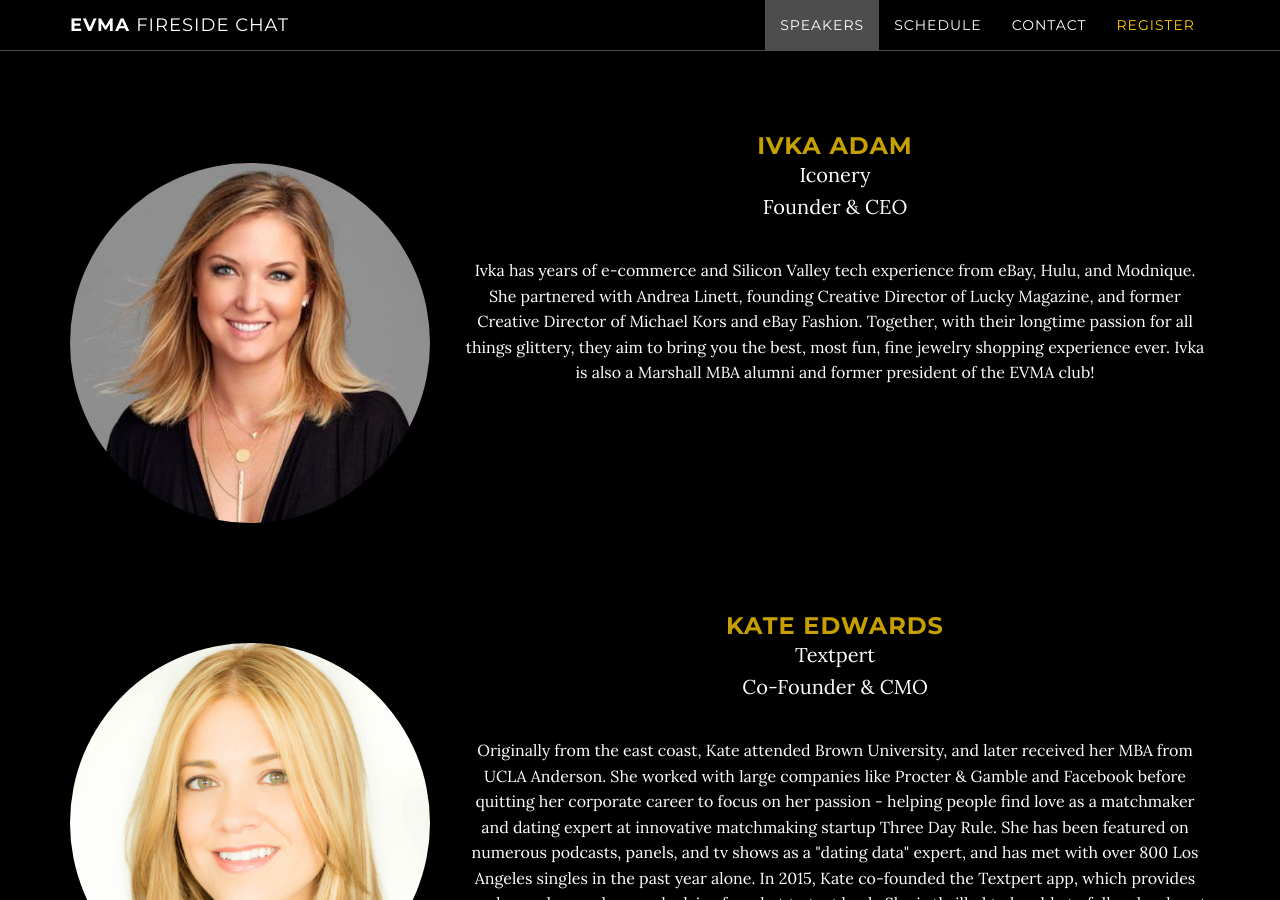
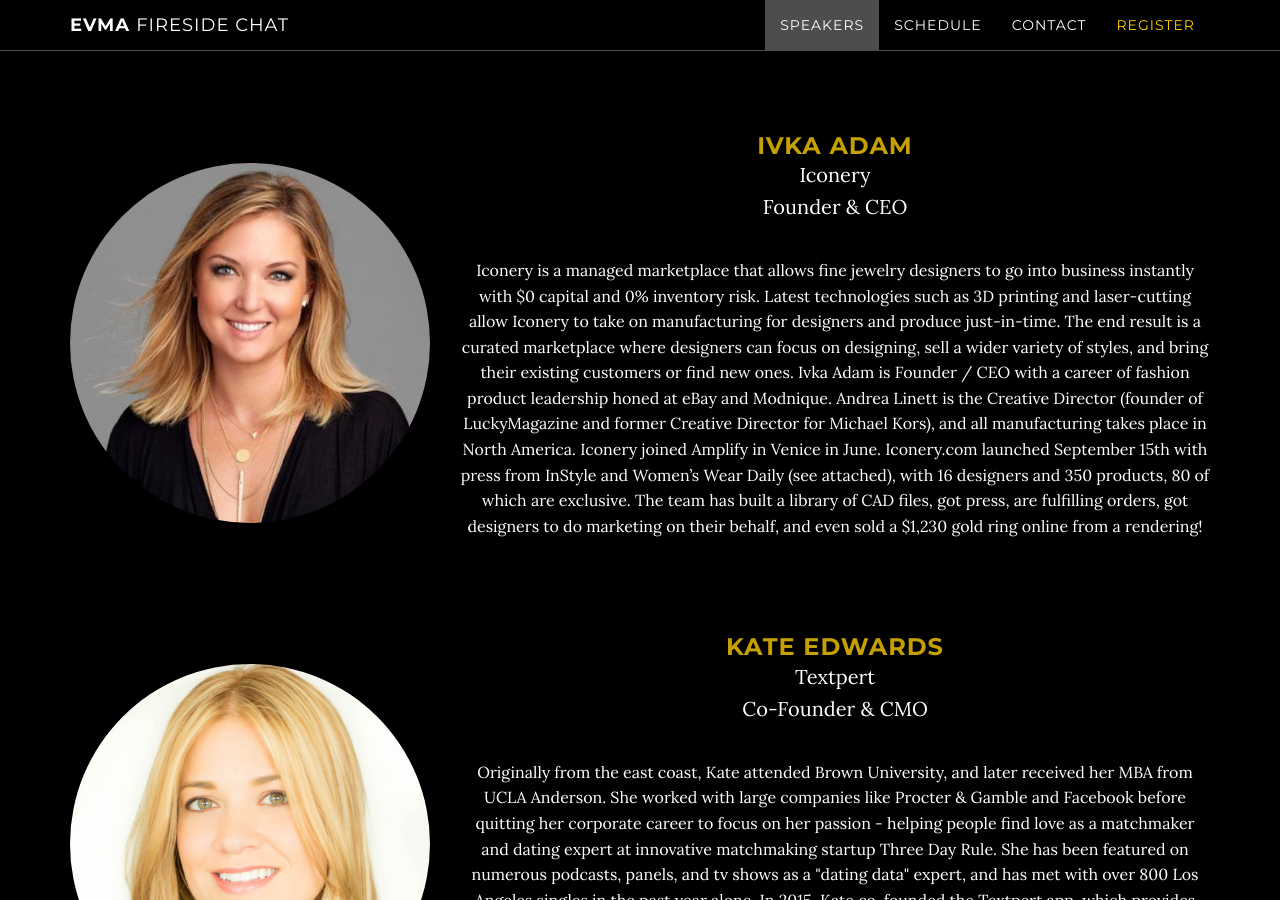
Before and after one commit to miken/firesidechat, a Jekyll site: the page built from index.html, in a window 1280 px wide and 900 px high, scrolled down 3106 px. Built offline with Jekyll 4.4.1, drawn with Linux system fonts in a browser that asks for light colours.

Commit message:
Update Ivka description

```diff
--- a/_includes/speakers.html
+++ b/_includes/speakers.html
@@ -43,7 +43,7 @@
                 <h3 class="speakername">Ivka Adam</h3>
                 <p>Iconery<br>Founder & CEO</p>
                 <p class="bio">
-                    Ivka has years of e-commerce and Silicon Valley tech experience from eBay, Hulu, and Modnique. She partnered with Andrea Linett, founding Creative Director of Lucky Magazine, and former Creative Director of Michael Kors and eBay Fashion. Together, with their longtime passion for all things glittery, they aim to bring you the best, most fun, fine jewelry shopping experience ever. Ivka is also a Marshall MBA alumni and former president of the EVMA club!
+                    Iconery is a managed marketplace that allows fine jewelry designers to go into business instantly with $0 capital and 0% inventory risk. Latest technologies such as 3D printing and laser-cutting allow Iconery to take on manufacturing for designers and produce just-in-time. The end result is a curated marketplace where designers can focus on designing, sell a wider variety of styles, and bring their existing customers or find new ones. Ivka Adam is Founder / CEO with a career of fashion product leadership honed at eBay and Modnique. Andrea Linett is the Creative Director (founder of LuckyMagazine and former Creative Director for Michael Kors), and all manufacturing takes place in North America. Iconery joined Amplify in Venice in June. Iconery.com launched September 15th with press from InStyle and Women’s Wear Daily (see attached), with 16 designers and 350 products, 80 of which are exclusive. The team has built a library of CAD files, got press, are fulfilling orders, got designers to do marketing on their behalf, and even sold a $1,230 gold ring online from a rendering!
                 </p>
             </div>
         </div>
```
